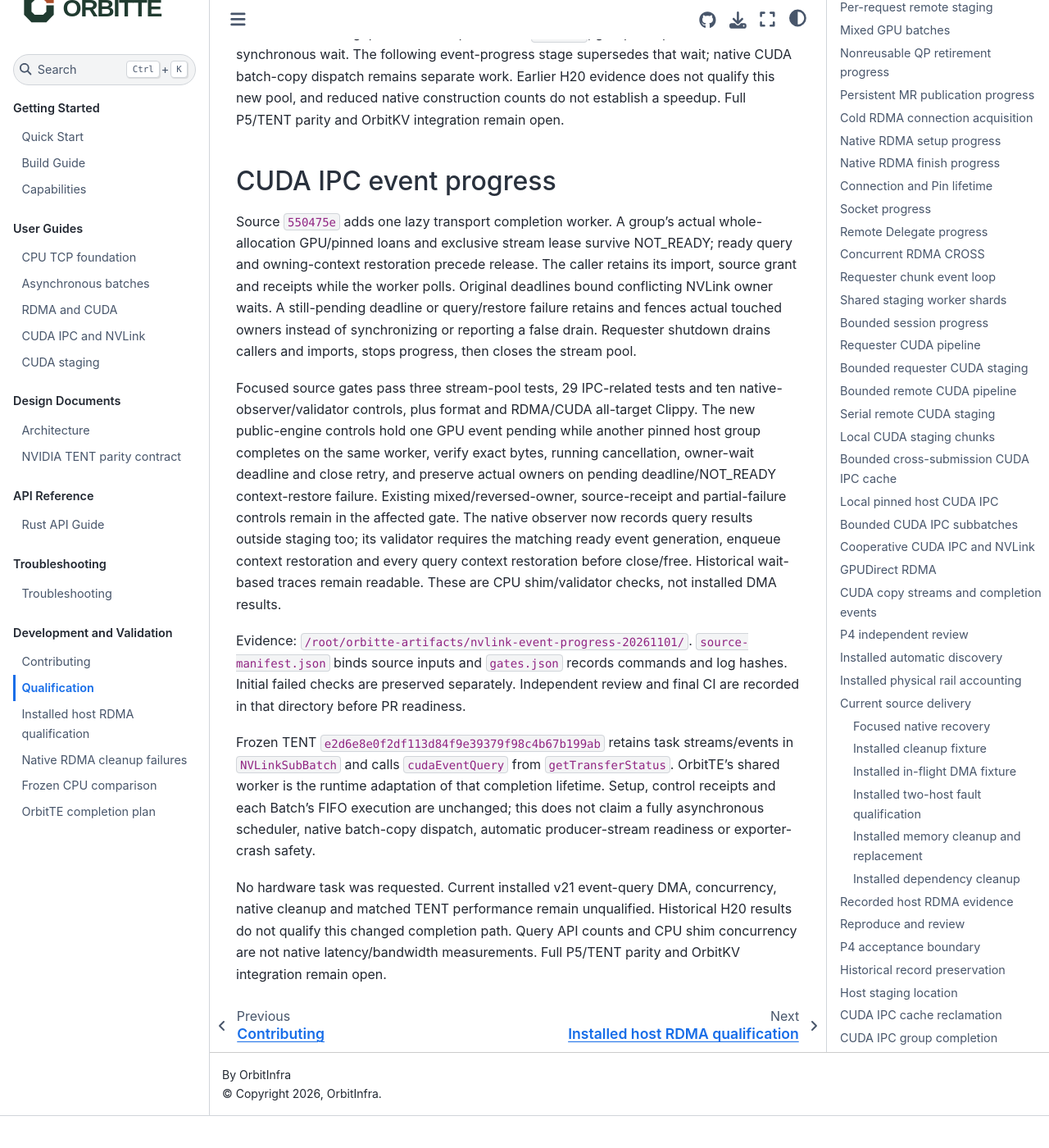
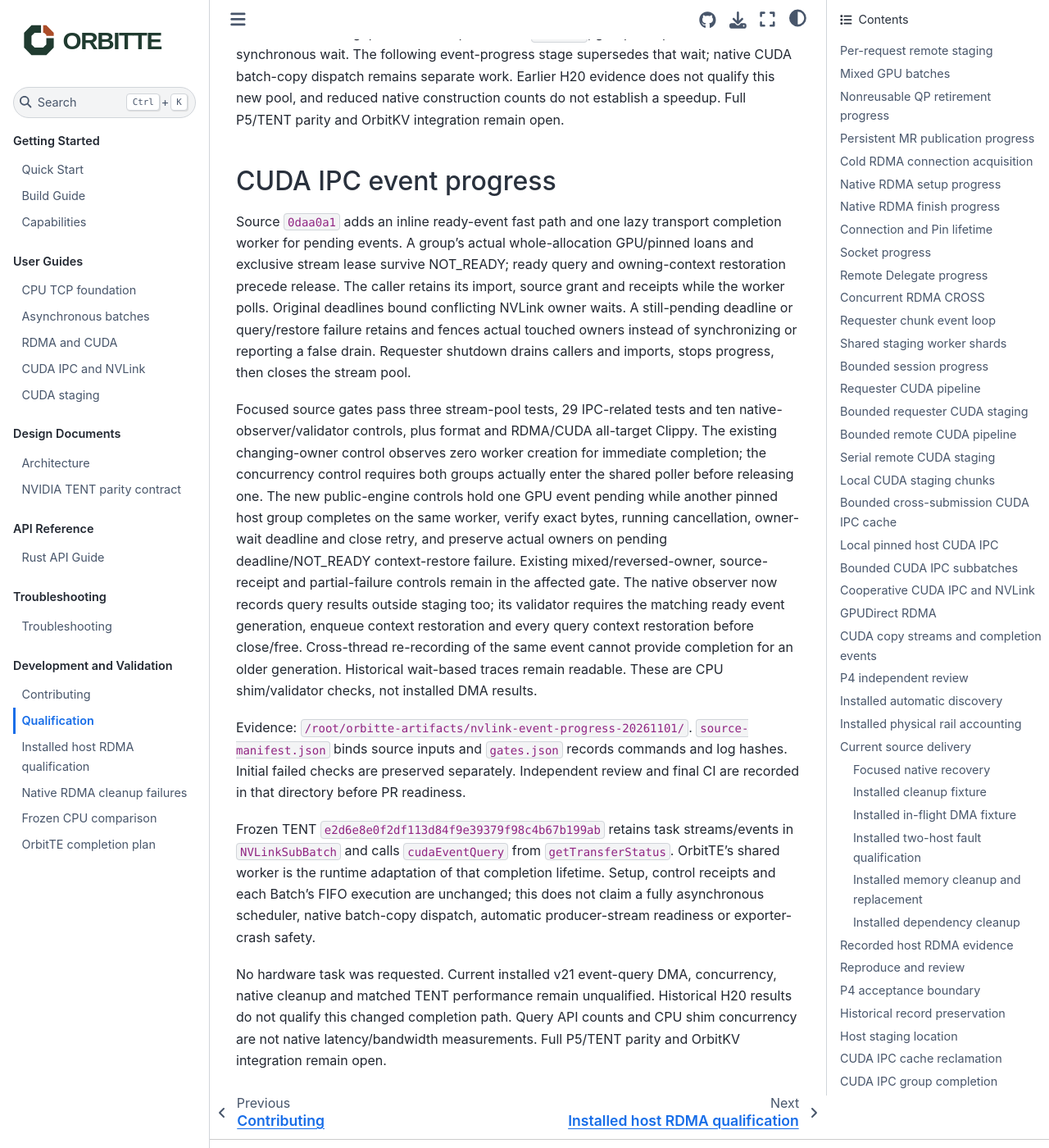
Before and after one commit to OrbitInfra/OrbitTE, a Sphinx documentation site: the page built from docs/qualification.md, in a window 1280 px wide and 1400 px high, scrolled down 44936 px. Shown: the whole window at 82% size. Built offline with Sphinx 7.4.7 and the Sphinx Book theme 1.1.4, drawn with Linux system fonts in a browser that asks for light colours; before the commit the page ends 46297 px from its top, so only the background shows below that.

Commit message:
docs(nvlink): record inline completion fast path

```diff
--- a/docs/qualification.md
+++ b/docs/qualification.md
@@ -1819,7 +1819,8 @@ parity and OrbitKV integration remain open.
 
 ## CUDA IPC event progress
 
-Source `550475e` adds one lazy transport completion worker. A group's actual
+Source `0daa0a1` adds an inline ready-event fast path and one lazy transport
+completion worker for pending events. A group's actual
 whole-allocation GPU/pinned loans and exclusive stream lease survive NOT_READY;
 ready query and owning-context restoration precede release. The caller retains
 its import, source grant and receipts while the worker polls. Original deadlines
@@ -1830,14 +1831,17 @@ progress, then closes the stream pool.
 
 Focused source gates pass three stream-pool tests, 29 IPC-related tests and ten
 native-observer/validator controls, plus format and RDMA/CUDA all-target Clippy.
-The new public-engine controls hold one GPU event pending while another pinned
+The existing changing-owner control observes zero worker creation for immediate
+completion; the concurrency control requires both groups actually enter the
+shared poller before releasing one. The new public-engine controls hold one GPU event pending while another pinned
 host group completes on the same worker, verify exact bytes, running cancellation,
 owner-wait deadline and close retry, and preserve actual owners on pending
 deadline/NOT_READY context-restore failure. Existing mixed/reversed-owner,
 source-receipt and partial-failure controls remain in the affected gate. The
 native observer now records query results outside staging too; its validator
 requires the matching ready event generation, enqueue context restoration and
-every query context restoration before close/free. Historical wait-based traces
+every query context restoration before close/free. Cross-thread re-recording
+of the same event cannot provide completion for an older generation. Historical wait-based traces
 remain readable. These are CPU shim/validator checks, not installed DMA results.
 
 Evidence: `/root/orbitte-artifacts/nvlink-event-progress-20261101/`.
```
Also changed, not shown: README.md (+2 -2 lines), docs/architecture.md (+3 -2 lines), docs/completion-plan.md (+5 -3 lines), docs/cuda-ipc.md (+7 -5 lines).
